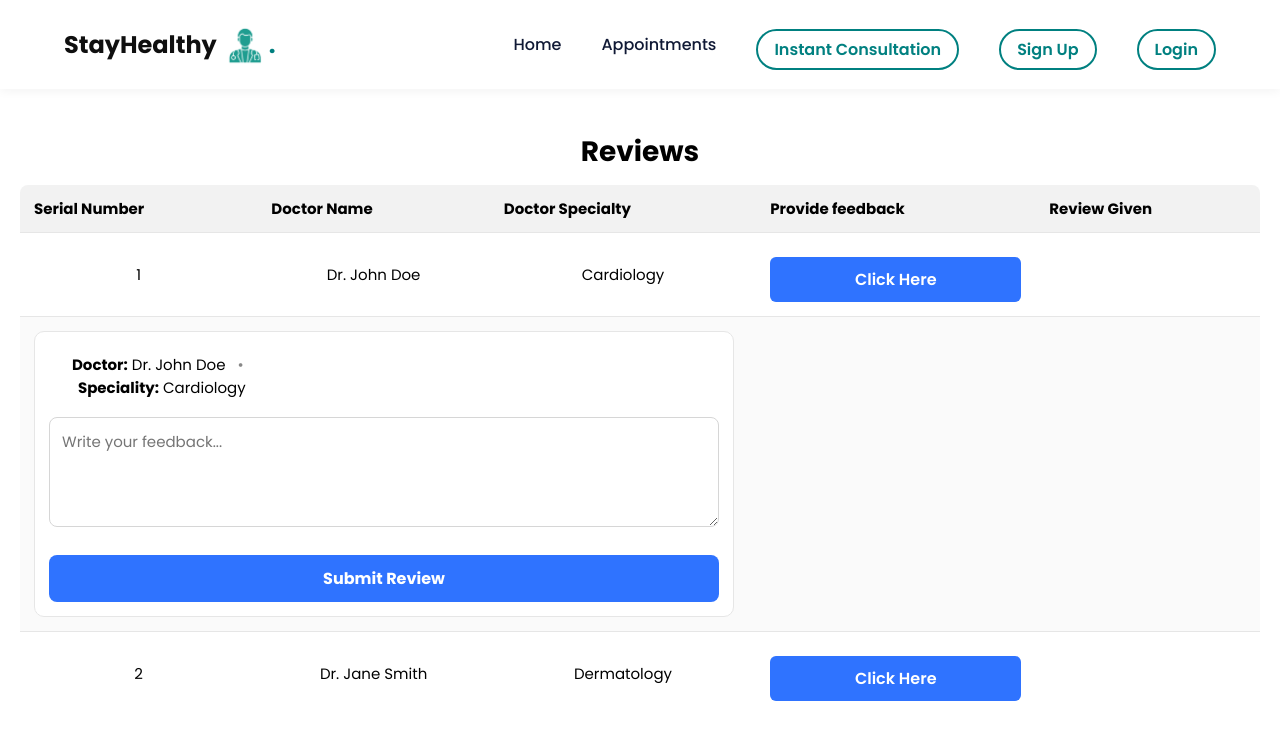
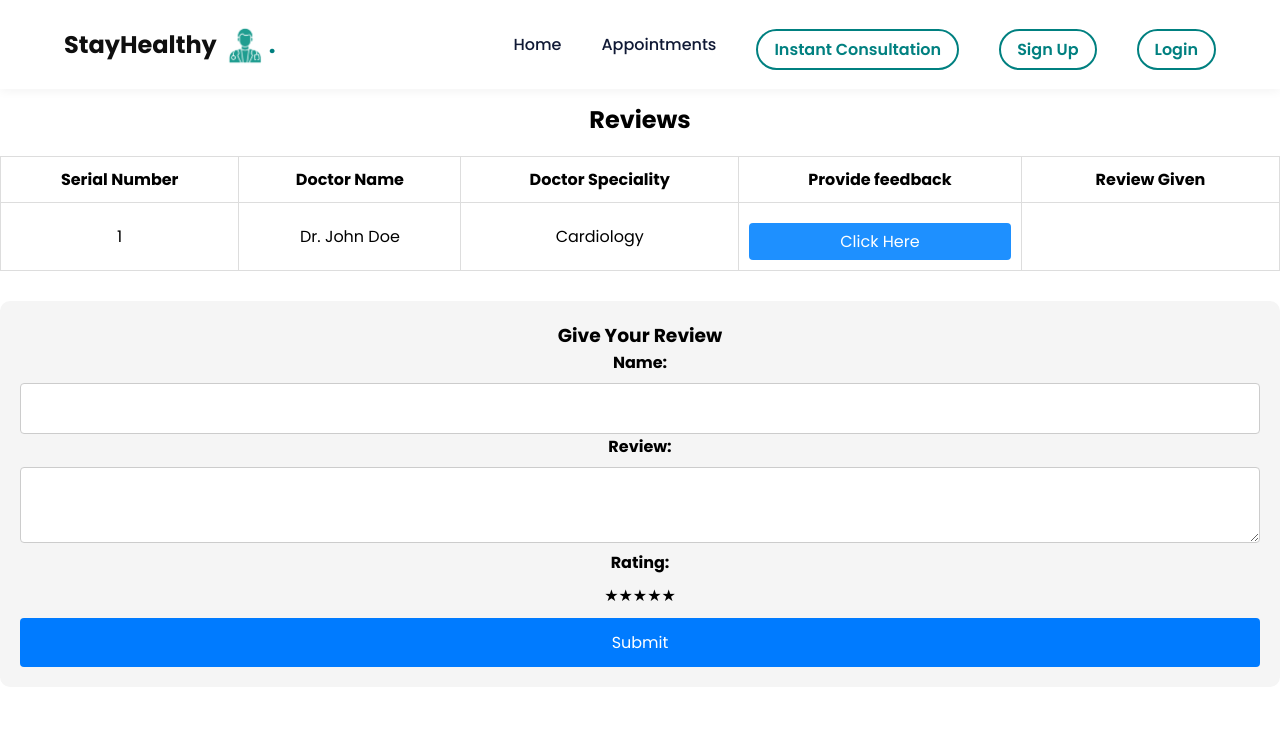
Before and after one commit to evolution407/stayhealthy-react-app, a React (Create React App) app: page /reviews in a window 1280 px wide. Both pictures are taken after a click on the button "Click Here". Shown: the top 740 px of the page. Built offline with nearby package versions, Linux system fonts and the light colour scheme.

Commit message:
Implement review form with rating selector and disable feedback after submission

```diff
--- a/src/Components/ReviewForm/ReviewForm.css
+++ b/src/Components/ReviewForm/ReviewForm.css
@@ -1,104 +1,38 @@
-.reviews-page {
-    padding: 30px 20px;
+.review-table {
+    width: 100%;
+    border-collapse: collapse;
+    margin-top: 20px;
   }
 
-  .reviews-title {
-    font-size: 28px;
-    font-weight: 700;
-    margin-bottom: 14px;
-  }
-
-  .reviews-table-wrapper {
-    background: #fff;
-    border-radius: 8px;
-    overflow: hidden;
-  }
-
-  .reviews-table {
-    width: 100%;
-    border-collapse: collapse;
-    font-size: 15px;
-  }
-
-  .reviews-table thead th {
-    text-align: left;
-    background: #f2f2f2;
-    padding: 12px 14px;
-    font-weight: 700;
-  }
-
-  .reviews-table tbody td {
-    padding: 14px;
-    border-top: 1px solid #e6e6e6;
-    vertical-align: middle;
+  .review-table th,
+  .review-table td {
+    border: 1px solid #ddd;
+    padding: 10px;
+    text-align: center;
   }
 
   .feedback-btn {
-    background: #2f73ff;
+    background-color: #1e90ff;
+    color: white;
+    padding: 6px 12px;
     border: none;
-    color: #fff;
-    padding: 10px 18px;
-    border-radius: 6px;
     cursor: pointer;
-    font-weight: 600;
   }
 
-  .feedback-btn:hover {
-    opacity: 0.9;
+  .feedback-btn:disabled {
+    background-color: #ccc;
+    cursor: not-allowed;
   }
 
-  .review-given {
-    font-weight: 700;
+  .review-message {
+    min-width: 150px;
+    font-weight: bold;
+    color: green;
   }
 
-  .feedback-row td {
-    background: #fafafa;
+  .review-form {
+    margin-top: 30px;
+    padding: 20px;
+    background: #f5f5f5;
+    border-radius: 10px;
   }
-
-  .feedback-form {
-    max-width: 700px;
-    background: #fff;
-    border: 1px solid #e6e6e6;
-    border-radius: 10px;
-    padding: 14px;
-  }
-
-  .feedback-form-header {
-    display: flex;
-    justify-content: space-between;
-    align-items: center;
-    margin-bottom: 10px;
-  }
-
-  .dot {
-    margin: 0 8px;
-    color: #888;
-  }
-
-  .close-btn {
-    background: transparent;
-    border: none;
-    cursor: pointer;
-    font-size: 18px;
-  }
-
-  .feedback-textarea {
-    width: 100%;
-    min-height: 110px;
-    border: 1px solid #d6d6d6;
-    border-radius: 8px;
-    padding: 12px;
-    resize: vertical;
-    font-size: 15px;
-    margin-bottom: 12px;
-  }
-
-  .submit-btn {
-    background: #2f73ff;
-    border: none;
-    color: #fff;
-    padding: 11px 18px;
-    border-radius: 8px;
-    cursor: pointer;
-    font-weight: 700;
-  }
--- a/src/Components/ReviewForm/ReviewForm.js
+++ b/src/Components/ReviewForm/ReviewForm.js
@@ -2,114 +2,130 @@ import React, { useState } from "react";
 import "./ReviewForm.css";
 
 const ReviewForm = () => {
-  const [openFormId, setOpenFormId] = useState(null);
-  const [reviews, setReviews] = useState({}); // { [id]: "text review" }
+  const [showForm, setShowForm] = useState(false);
+  const [reviewSubmitted, setReviewSubmitted] = useState(false);
+  const [submittedReview, setSubmittedReview] = useState(null);
 
-  // ✅ Sample doctors (lab la bezwen afichaj, nou mete 2 kòm egzanp)
-  const consultations = [
-    { id: 1, doctorName: "Dr. John Doe", doctorSpeciality: "Cardiology" },
-    { id: 2, doctorName: "Dr. Jane Smith", doctorSpeciality: "Dermatology" },
-  ];
+  const [formData, setFormData] = useState({
+    name: "",
+    review: "",
+    rating: 0,
+  });
 
-  const handleOpen = (id) => {
-    setOpenFormId(id);
+  const handleClickHere = () => {
+    setShowForm(true);
   };
 
-  const handleClose = () => {
-    setOpenFormId(null);
+  const handleChange = (e) => {
+    setFormData({ ...formData, [e.target.name]: e.target.value });
   };
 
-  const handleChange = (id, value) => {
-    setReviews((prev) => ({ ...prev, [id]: value }));
+  const handleRatingClick = (value) => {
+    setFormData({ ...formData, rating: value });
   };
 
-  const handleSubmit = (e, id) => {
+  const handleSubmit = (e) => {
     e.preventDefault();
-    // ✅ review la deja nan state "reviews"
-    setOpenFormId(null);
+
+    // ✅ lab la mande validation: name + review + rating
+    if (formData.name && formData.review && formData.rating > 0) {
+      setSubmittedReview(formData);
+      setReviewSubmitted(true); // 🔒 disable feedback after submit
+      setShowForm(false);
+    }
   };
 
   return (
-    <div className="reviews-page">
-      <h2 className="reviews-title">Reviews</h2>
+    <div className="review-container">
+      <h2>Reviews</h2>
 
-      <div className="reviews-table-wrapper">
-        <table className="reviews-table">
+      <table className="review-table">
         <thead>
           <tr>
             <th>Serial Number</th>
             <th>Doctor Name</th>
-              <th>Doctor Specialty</th>
+            <th>Doctor Speciality</th>
             <th>Provide feedback</th>
             <th>Review Given</th>
           </tr>
         </thead>
 
         <tbody>
-            {consultations.map((c) => (
-              <React.Fragment key={c.id}>
           <tr>
-                  <td>{c.id}</td>
-                  <td>{c.doctorName}</td>
-                  <td>{c.doctorSpeciality}</td>
+            <td>1</td>
+            <td>Dr. John Doe</td>
+            <td>Cardiology</td>
             <td>
               <button
+                onClick={handleClickHere}
+                disabled={reviewSubmitted}
                 className="feedback-btn"
                 type="button"
-                      onClick={() => handleOpen(c.id)}
               >
                 Click Here
               </button>
             </td>
-                  <td className="review-given">
-                    {reviews[c.id] ? "Yes" : ""}
+
+            {/* ✅ montre review + rating nan kolòn wouj la */}
+            <td className="review-message">
+              {submittedReview ? (
+                <>
+                  <div><strong>{submittedReview.name}</strong></div>
+                  <div>{submittedReview.review}</div>
+                  <div>
+                    {"⭐".repeat(submittedReview.rating)}
+                    {"☆".repeat(5 - submittedReview.rating)}
+                  </div>
+                </>
+              ) : (
+                ""
+              )}
             </td>
           </tr>
+        </tbody>
+      </table>
 
-                {/* ✅ Feedback form row (ap louvri lè w klike button lan) */}
-                {openFormId === c.id && (
-                  <tr className="feedback-row">
-                    <td colSpan="5">
-                      <form
-                        className="feedback-form"
-                        onSubmit={(e) => handleSubmit(e, c.id)}
-                      >
-                        <div className="feedback-form-header">
-                          <div>
-                            <strong>Doctor:</strong> {c.doctorName}{" "}
-                            <span className="dot">•</span>{" "}
-                            <strong>Speciality:</strong> {c.doctorSpeciality}
-                          </div>
+      {/* FORM */}
+      {showForm && !reviewSubmitted && (
+        <form className="review-form" onSubmit={handleSubmit}>
+          <h3>Give Your Review</h3>
 
-                          <button
-                            type="button"
-                            className="close-btn"
-                            onClick={handleClose}
-                          >
-                            ✕
-                          </button>
-                        </div>
-
-                        <textarea
-                          className="feedback-textarea"
-                          placeholder="Write your feedback..."
-                          value={reviews[c.id] || ""}
-                          onChange={(e) => handleChange(c.id, e.target.value)}
+          <label>Name:</label>
+          <input
+            type="text"
+            name="name"
+            value={formData.name}
+            onChange={handleChange}
             required
           />
 
-                        <button type="submit" className="submit-btn">
-                          Submit Review
-                        </button>
+          <label>Review:</label>
+          <textarea
+            name="review"
+            value={formData.review}
+            onChange={handleChange}
+            required
+          />
+
+          {/* ✅ Rating selector 1–5 */}
+          <label>Rating:</label>
+          <div className="rating-stars">
+            {[1, 2, 3, 4, 5].map((num) => (
+              <span
+                key={num}
+                className={`star ${formData.rating >= num ? "filled" : ""}`}
+                onClick={() => handleRatingClick(num)}
+                role="button"
+                tabIndex={0}
+              >
+                ★
+              </span>
+            ))}
+          </div>
+
+          <button type="submit">Submit</button>
         </form>
-                    </td>
-                  </tr>
       )}
-              </React.Fragment>
-            ))}
-          </tbody>
-        </table>
-      </div>
     </div>
   );
 };
--- a/src/config.js
+++ b/src/config.js
@@ -1,4 +1,4 @@
 export const API_URL =
-  "https://sylveuskarl5-8181.theiadockernext-1-labs-prod-theiak8s-4-tor01.proxy.cognitiveclass.ai";
+  "https://sylveuskarl5-8181.theiadockernext-0-labs-prod-theiak8s-4-tor01.proxy.cognitiveclass.ai";
 
 console.log("API_URL:", API_URL);
```
Lines whose indentation alone changed are shown as unchanged.
